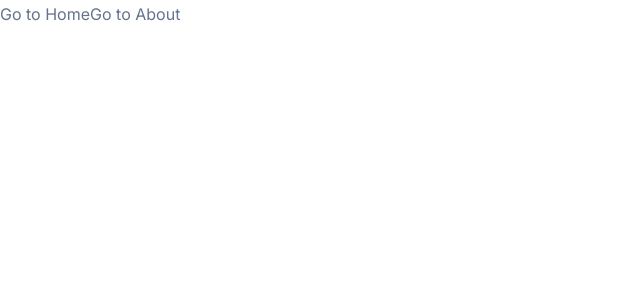
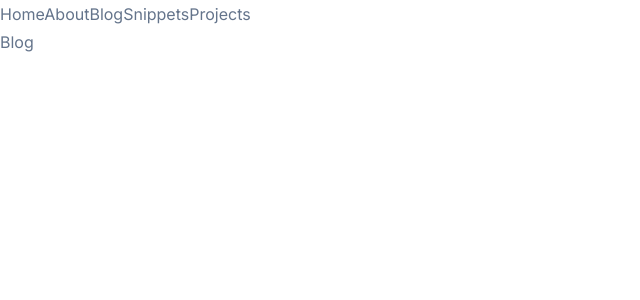
Before and after one commit to martijnvdb87/portfolio-2022, a Vue app: page /blog in a window 1280 px wide. Shown: the top 300 px of the page, without its empty margins (0-640 px from the left). Built offline with nearby package versions, Linux system fonts and the light colour scheme.

Commit message:
Add routes

```diff
--- a/src/App.vue
+++ b/src/App.vue
@@ -3,8 +3,12 @@
 
 <template>
   <div>
-    <router-link to="/">Go to Home</router-link>
-    <router-link to="/about">Go to About</router-link>
+    <router-link to="/">Home</router-link>
+    <router-link to="/about">About</router-link>
+    <router-link to="/blog">Blog</router-link>
+    <router-link to="/snippets">Snippets</router-link>
+    <router-link to="/projects">Projects</router-link>
+
     <router-view v-slot="{ Component }">
       <transition name="fade" mode="out-in">
         <component :is="Component" />
@@ -16,9 +20,8 @@
 <style scoped>
 .fade-enter-active,
 .fade-leave-active {
-  transition: all 0.25s ease;
+  transition: all 200ms ease;
 }
-
 
 .fade-enter-from,
 .fade-leave-to {
--- a/src/router/index.ts
+++ b/src/router/index.ts
@@ -1,6 +1,9 @@
 import { createRouter, createWebHistory } from 'vue-router';
 import Home from './../views/Home.vue';
 import About from './../views/About.vue';
+import Blog from './../views/Blog.vue';
+import Snippets from './../views/Snippets.vue';
+import Projects from './../views/Projects.vue';
 
 const routes = [
   {
@@ -12,6 +15,21 @@ const routes = [
     path: '/about',
     name: 'About',
     component: About
+  },
+  {
+    path: '/blog',
+    name: 'Blog',
+    component: Blog
+  },
+  {
+    path: '/snippets',
+    name: 'Snippets',
+    component: Snippets
+  },
+  {
+    path: '/projects',
+    name: 'Projects',
+    component: Projects
   }
 ];
 
--- /dev/null
+++ b/src/views/Blog.vue
@@ -0,0 +1,11 @@
+<script setup lang="ts">
+</script>
+
+<template>
+<div>
+  Blog
+</div>
+</template>
+
+<style scoped lang="scss">
+</style>
--- a/src/views/Home.vue
+++ b/src/views/Home.vue
@@ -1,7 +1,8 @@
 <script setup lang="ts">
 import Container from './../components/Container.vue';
 import Header from './../components/Header.vue';
-import VideoPlayer from './../components/VideoPlayer.vue';
+import VideoPlayer from '../components/VideoPlayer.vue';
+import CodeBlock from '../components/CodeBlock.vue';
 </script>
 
 <template>
@@ -9,6 +10,37 @@ import VideoPlayer from './../components/VideoPlayer.vue';
       <Header type="h1">Phasellus tincidunt molestie</Header>
     <p>Lorem ipsum dolor sit amet, <code>&lt;consectetur&gt;</code> adipiscing elit. Mauris volutpat venenatis tincidunt. Fusce purus sem, ornare sit amet sodales et, dictum at lectus. Orci varius natoque penatibus et magnis dis parturient montes, nascetur ridiculus mus. Nullam pellentesque neque nec molestie bibendum. Nam convallis euismod ipsum, quis vestibulum ligula finibus porta. Aliquam ullamcorper sed ipsum nec pretium. Duis accumsan id turpis ut tempor. Sed ac est hendrerit, semper mauris a, luctus dolor. Proin facilisis sit amet sem in scelerisque. Etiam commodo scelerisque rutrum. Ut id enim rutrum, tincidunt nisi at, tempor tellus. Praesent posuere nisl turpis, ac viverra urna viverra in. Sed laoreet elit libero, non pharetra urna finibus commodo. Integer ut eros ligula. Donec quis finibus odio.</p>
     <VideoPlayer src="https://www.youtube.com/embed/Xg9ihH15Uto" />
+    <VideoPlayer src="https://vimeo.com/666201451" />
+    <VideoPlayer src="https://www.youtube.com/watch?v=uBY1AoiF5Vo" />
+    <CodeBlock lang="html">
+      <textarea>
+<html>
+  <head></head>
+  <body>
+    <div>
+      xxx
+    </div>
+  </body>
+</html>
+      </textarea>
+    </CodeBlock>
+
+    <CodeBlock lang="css">
+      <textarea>
+.css {
+  border: none;
+}
+      </textarea>
+    </CodeBlock>
+
+    <CodeBlock lang="javascript">
+      <textarea>
+const yay = 'test';
+const x = () => {
+  return `12345 ${yay}`;
+}
+      </textarea>
+    </CodeBlock>
     <p>Vestibulum velit risus, semper sit amet pellentesque vel, condimentum sed risus. Curabitur rhoncus ante ut congue eleifend. Duis congue ultrices mi sed ullamcorper. Suspendisse potenti. Mauris non pulvinar erat. Aliquam erat volutpat. Fusce sodales metus at nunc tincidunt tempor. Vestibulum vestibulum massa lacus, vitae condimentum mi ultrices ac. Class aptent taciti sociosqu ad litora torquent per conubia nostra, per inceptos himenaeos. Aliquam pharetra ante tincidunt mollis pellentesque. Fusce imperdiet dictum felis a vulputate. Suspendisse non placerat ante. Suspendisse felis metus, faucibus a porta a, efficitur sit amet metus. Morbi non velit et arcu lacinia volutpat nec in nunc. Donec volutpat dolor at sem dictum consequat. Pellentesque eu mi porttitor, maximus ante non, pharetra lacus.</p>
   </Container>
 </template>
--- /dev/null
+++ b/src/views/Projects.vue
@@ -0,0 +1,11 @@
+<script setup lang="ts">
+</script>
+
+<template>
+<div>
+  Projects
+</div>
+</template>
+
+<style scoped lang="scss">
+</style>
--- /dev/null
+++ b/src/views/Snippets.vue
@@ -0,0 +1,11 @@
+<script setup lang="ts">
+</script>
+
+<template>
+<div>
+  Snippets
+</div>
+</template>
+
+<style scoped lang="scss">
+</style>
```
